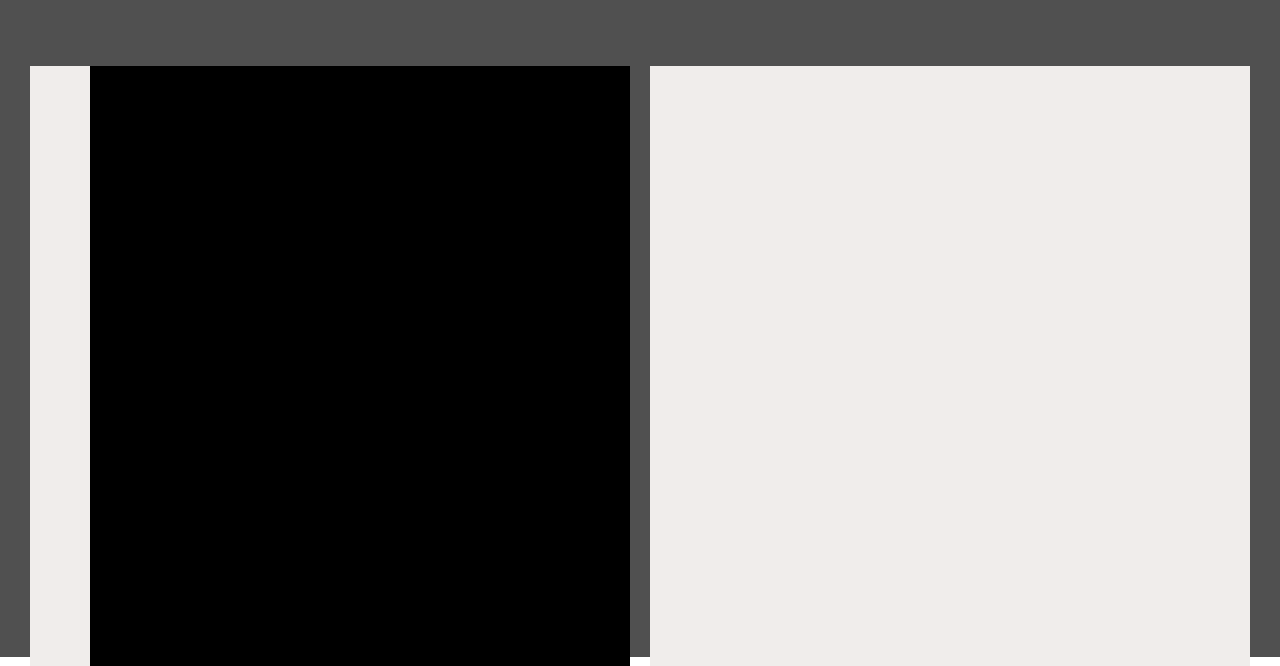
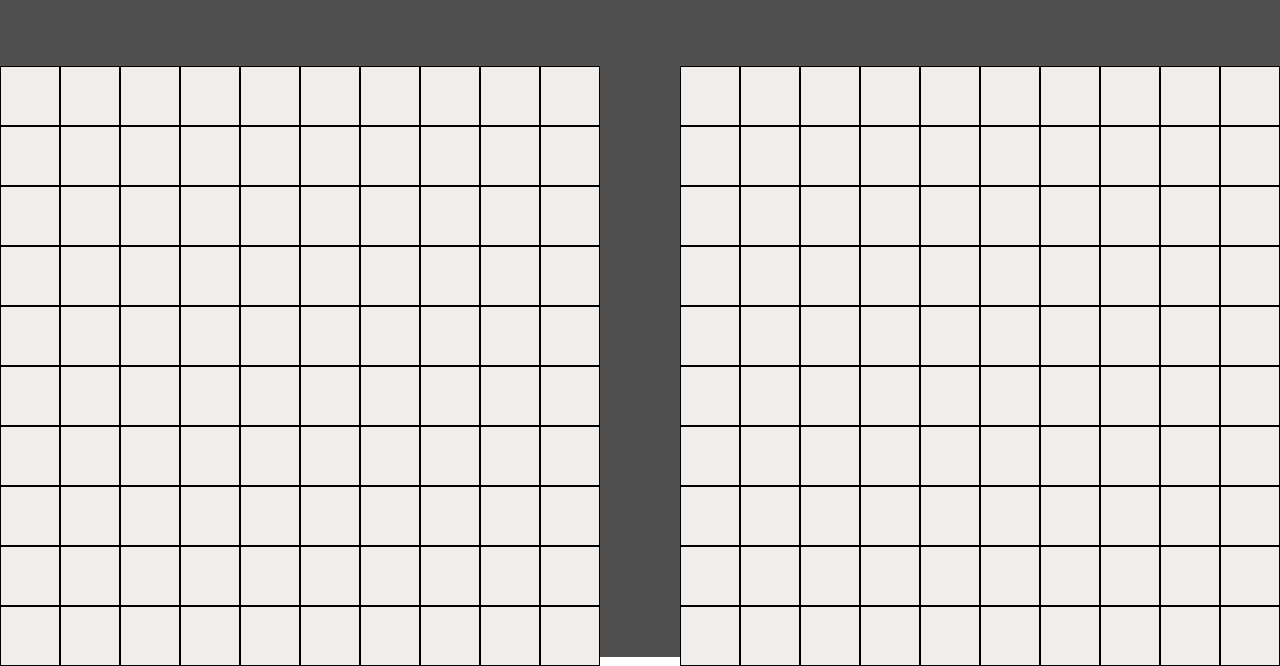
Before and after one commit to ganud/battleship, a website built with webpack: page src/index.html in a window 1280 px wide. Shown: the part 143-809 px from the top of the page. Built offline with nearby package versions, Linux system fonts and the light colour scheme.

Commit message:
Add partial board rendering

```diff
--- a/src/gameboard.js
+++ b/src/gameboard.js
@@ -46,12 +46,24 @@ export class Gameboard {
   }
 
   renderBoard(gameboard) {
-    for (let i = 0; i < 10; i++)  {
-      let line = document.createElement('div');
+    const board = this; // The class board object instantiated to use its methods on
+    gameboard.innerHTML = '';
+    for (let i = 0; i < 10; i++) {
+      const line = document.createElement('div');
       line.classList.add('line');
       for (let j = 0; j < 10; j++) {
-        let square = document.createElement('div');
+        const square = document.createElement('div');
         square.classList.add('square');
+        // If tile already attacked render it red
+        if (this.fired.includes(`[${i},${j}]`)) {
+          square.classList.add('hit');
+        }
+        // Adjust tile behaviour here
+        square.setAttribute('value', `[${i},${j}]`);
+        square.addEventListener('click', () => {
+          board.receiveAttack(i, j);
+          board.renderBoard(gameboard);
+        });
         line.appendChild(square);
       }
       gameboard.appendChild(line);
--- a/src/index.html
+++ b/src/index.html
@@ -10,27 +10,6 @@
         <div class="header">Battleship</div>
         <div class="gameboards">
             <div class="player-gameboard">
-                <div class="line">
-                    <div class="square"></div>
-                    <div class="square"></div>
-                    <div class="square"></div>
-                    <div class="square"></div>
-                    <div class="square"></div>
-                    <div class="square"></div>
-                    <div class="square"></div>
-                    <div class="square"></div>
-                    <div class="square"></div>
-                    <div class="square"></div>
-                </div>
-                <div class="line"></div>
-                <div class="line"></div>
-                <div class="line"></div>
-                <div class="line"></div>
-                <div class="line"></div>
-                <div class="line"></div>
-                <div class="line"></div>
-                <div class="line"></div>
-                <div class="line"></div>
             </div>
             <div class="enemy-gameboard">
             </div>
--- a/src/index.js
+++ b/src/index.js
@@ -4,4 +4,8 @@ import { Gameboard } from './gameboard';
 
 const enemyBoard = document.getElementsByClassName('enemy-gameboard')[0];
 const enemyGameboard = new Gameboard();
-enemyGameboard.renderBoard(enemyBoard)
+enemyGameboard.renderBoard(enemyBoard);
+
+const playerBoard = document.getElementsByClassName('player-gameboard')[0];
+const playerGameboard = new Gameboard();
+playerGameboard.renderBoard(playerBoard);
--- a/src/player.js
+++ b/src/player.js
@@ -5,12 +5,16 @@ import { Gameboard } from './gameboard';
 function getRandomInt(max) {
   return Math.floor(Math.random() * max);
 }
-
+// A player receives the gameboard of the enemy to attack
 export class Player {
   enemyGameboard = null;
 
   constructor(enemyGameboard) {
     this.enemyGameboard = enemyGameboard;
+  }
+
+  attack(x, y) {
+    this.enemyGameboard.receiveAttack(x, y);
   }
 
   randomMove() {
--- a/src/style.scss
+++ b/src/style.scss
@@ -29,13 +29,13 @@
     grid-area: body;
     display: flex;
     justify-content: center;
-    gap: 20px;
-    height:300px
+    gap: 10vh;
+    height:300px;
 }
 
 .player-gameboard, .enemy-gameboard {
     display: flex;
-    background-color: black;
+    background-color: rgb(171, 171, 171);
     height: 600px;
     width: 600px;
 }
@@ -43,9 +43,13 @@
 .square {
     aspect-ratio: 1 / 1;
     background-color: rgb(240, 237, 235);
-    // border: solid black 1px;
+    border: solid black 1px;
 }
 
 .line {
     flex-grow: 1;
 }
+
+.hit {
+    background-color: red;
+}
```
Also changed, not shown: src/style.css, 1 other file.
